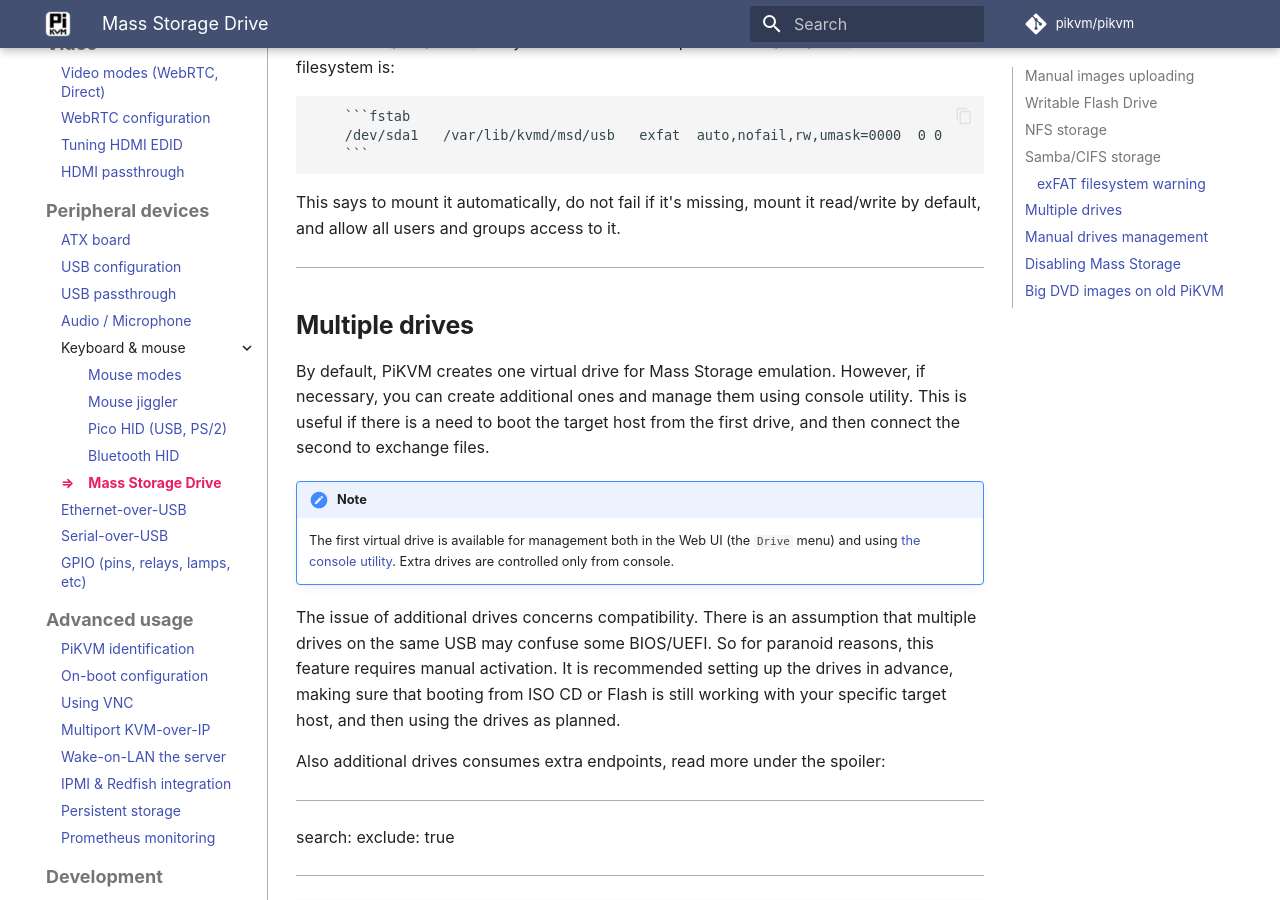
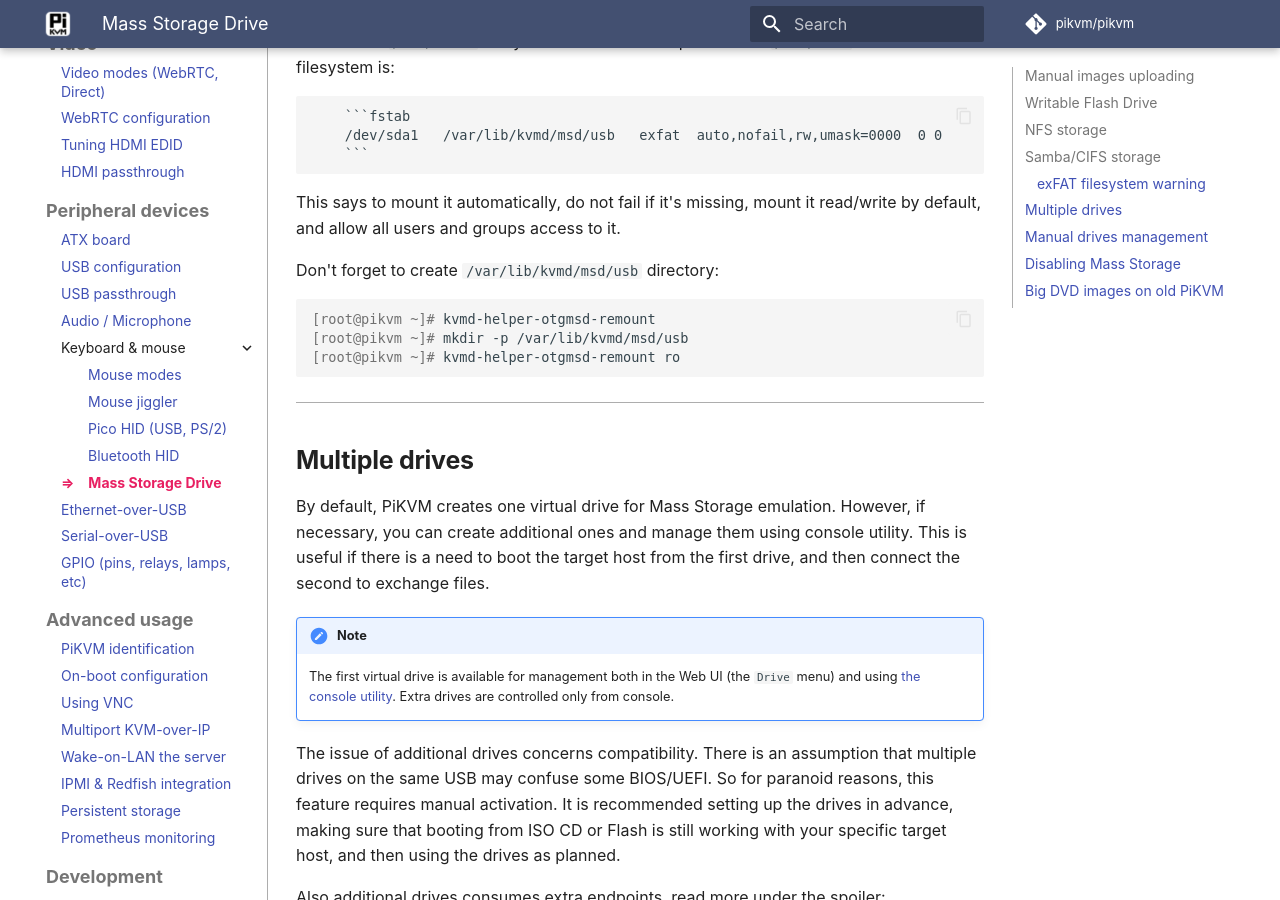
Before and after one commit to pikvm/pikvm, an MkDocs documentation site: the page built from docs/msd.md, in a window 1280 px wide and 900 px high, scrolled down 3880 px. Built offline with MkDocs 1.6.1 and Material for MkDocs 9.7.7, drawn with Linux system fonts in a browser that asks for light colours; some web fonts are replaced; comment, search, counter and statistics services are not loaded.

Commit message:
Fixed #1559: MSD doc update

````diff
--- a/docs/msd.md
+++ b/docs/msd.md
@@ -238,6 +238,14 @@
 This says to mount it automatically, do not fail if it's missing, mount it read/write by
 default, and allow all users and groups access to it.
 
+Don't forget to create `/var/lib/kvmd/msd/usb` directory:
+
+```console
+[root@pikvm ~]# kvmd-helper-otgmsd-remount
+[root@pikvm ~]# mkdir -p /var/lib/kvmd/msd/usb
+[root@pikvm ~]# kvmd-helper-otgmsd-remount ro
+```
+
 
 -----
 ## Multiple drives
````
